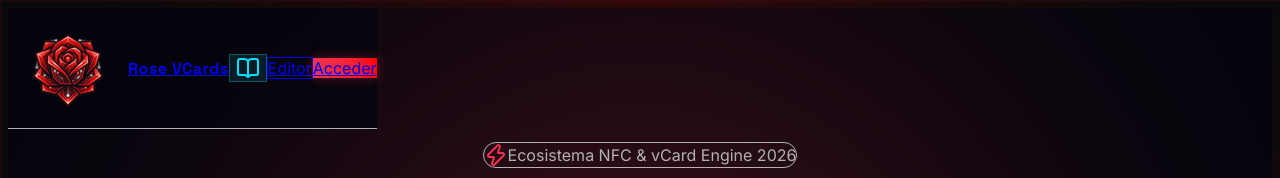
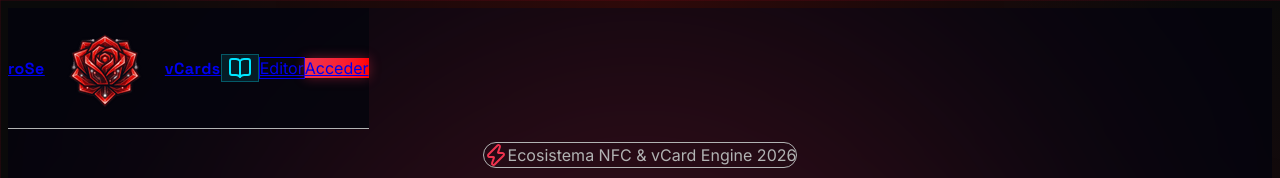
Before and after one commit to whoiselgallo/NFCvCards, a Next.js app: page / in a window 1280 px wide. Shown: the top 178 px of the page. Built offline with nearby package versions, Linux system fonts and the light colour scheme; no server answers; a web font is replaced by a local one.

Commit message:
feat: add user authentication and password reset functionality with login page and API routes

```diff
--- a/app/page.jsx
+++ b/app/page.jsx
@@ -145,14 +145,17 @@ export default function LandingPage() {
         {/* HEADER / NAVBAR */}
         <nav className="fixed top-0 left-0 right-0 z-40 bg-[#05050D]/85 backdrop-blur-md border-b border-white/5">
           <div className="max-w-7xl mx-auto px-4 sm:px-6 h-20 flex items-center justify-between">
-            <Link href="/" className="flex items-center gap-2.5">
+            <Link href="/" className="flex items-center gap-2 group">
+              <span className="text-xl sm:text-2xl font-bold tracking-tight text-white font-bruno">
+                roSe
+              </span>
               <img
                 src="/roselogo_120x120.png"
-                alt="Rose VCards"
-                className="w-8 h-8 sm:w-9 sm:h-9 object-contain"
+                alt="roSe vCards"
+                className="w-7 h-7 sm:w-8 sm:h-8 object-contain transition-transform group-hover:scale-110"
               />
               <span className="text-xl sm:text-2xl font-bold tracking-tight text-white font-bruno">
-                Rose VCards
+                vCards
               </span>
             </Link>
 
@@ -1552,14 +1555,17 @@ export default function LandingPage() {
           <div className="max-w-7xl mx-auto px-6">
 
             {/* Logo y Nombre */}
-            <div className="flex items-center justify-center gap-2.5 mb-6">
+            <div className="flex items-center justify-center gap-2 mb-6">
+              <span className="text-2xl font-extrabold tracking-tight text-white font-bruno">
+                roSe
+              </span>
               <img
                 src="/roselogo_120x120.png"
-                alt="Rose VCards"
-                className="w-9 h-9 object-contain"
+                alt="roSe vCards"
+                className="w-8 h-8 sm:w-9 sm:h-9 object-contain"
               />
               <span className="text-2xl font-extrabold tracking-tight text-white font-bruno">
-                Rose VCards
+                vCards
               </span>
             </div>
 
@@ -1593,7 +1599,7 @@ export default function LandingPage() {
 
             {/* Copyright */}
             <p className="text-slate-500 text-xs font-sans">
-              © {new Date().getFullYear()} TSOLUTIONS IPIDD · Rose VCards. Todos los derechos reservados.
+              © {new Date().getFullYear()} TSOLUTIONS IPIDD · roSe vCards. Todos los derechos reservados.
             </p>
             <p className="text-[11px] text-slate-600 font-mono mt-1 uppercase tracking-wider">
               Tecnología NFC Contactless · Apple & Google Wallet Engine · Cloud Architecture
```
